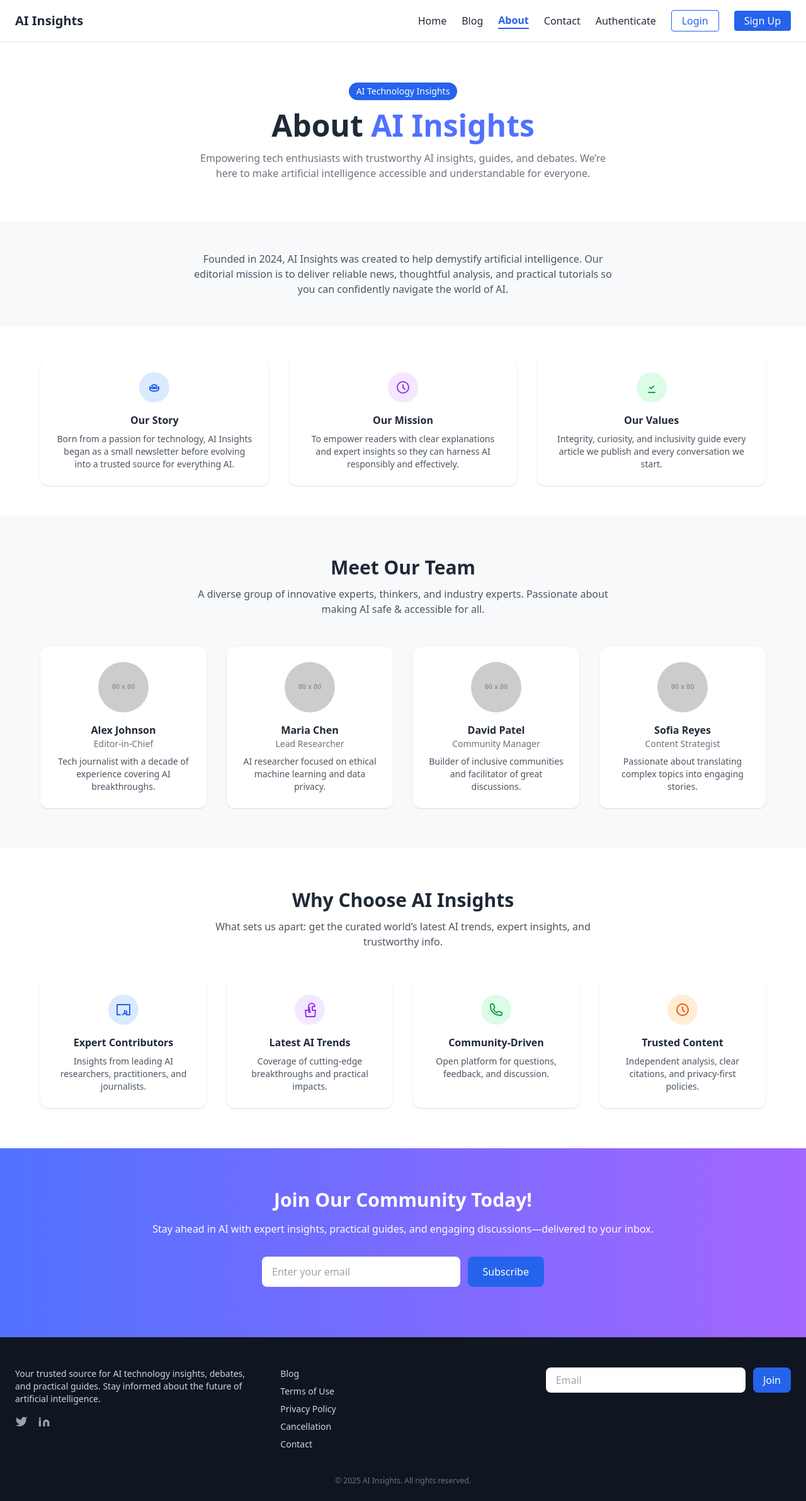
After one commit to rammedisetti/ai-blog, a Django app: page /about/ in a window 1280 px wide. The commit adds this page. Shown: the whole page at 63% size. Run offline with Django 5.2, Linux system fonts and the light colour scheme; grey boxes labelled with a size stand in for pictures from a placeholder-image service; some libraries are stand-ins or nearby versions.

Commit message:
AI-10 feat: add about page and update navigation

```diff
--- /dev/null
+++ b/aiblogsite/blog/templates/blog/about.html
@@ -0,0 +1,200 @@
+{% load static %}
+<!DOCTYPE html>
+<html lang="en">
+<head>
+    <meta charset="UTF-8">
+    <meta name="viewport" content="width=device-width, initial-scale=1.0">
+    <title>About - AI Insights</title>
+    <script src="https://cdn.tailwindcss.com"></script>
+    <script src="https://unpkg.com/htmx.org@1.9.12"></script>
+</head>
+<body class="min-h-screen flex flex-col bg-[#F8F9FB] text-gray-800">
+    <!-- Header -->
+    <header class="border-b bg-white">
+        <div class="max-w-7xl mx-auto px-6 flex items-center justify-between py-4">
+            <a href="/" class="text-xl font-semibold">AI Insights</a>
+            <button id="nav-toggle" class="md:hidden">
+                <svg class="w-6 h-6" fill="none" stroke="currentColor" viewBox="0 0 24 24"><path stroke-linecap="round" stroke-linejoin="round" stroke-width="2" d="M4 6h16M4 12h16M4 18h16"/></svg>
+            </button>
+            <nav id="nav-menu" class="hidden md:flex items-center space-x-6">
+                <a href="{% url 'home' %}" class="{% if request.resolver_match.url_name == 'home' %}text-blue-600 font-semibold border-b-2 border-blue-600{% else %}hover:text-blue-600{% endif %}">Home</a>
+                <a href="{% url 'blog_home' %}" class="{% if request.resolver_match.url_name == 'blog_home' %}text-blue-600 font-semibold border-b-2 border-blue-600{% else %}hover:text-blue-600{% endif %}">Blog</a>
+                <a href="{% url 'about' %}" class="{% if request.resolver_match.url_name == 'about' %}text-blue-600 font-semibold border-b-2 border-blue-600{% else %}hover:text-blue-600{% endif %}">About</a>
+                <a href="{% url 'contact' %}" class="{% if request.resolver_match.url_name == 'contact' %}text-blue-600 font-semibold border-b-2 border-blue-600{% else %}hover:text-blue-600{% endif %}">Contact</a>
+                <a href="{% url 'accounts:auth_split' %}" class="hover:text-blue-600">Authenticate</a>
+                <a href="{% url 'accounts:login' %}" class="px-4 py-1 border border-blue-600 text-blue-600 rounded hover:bg-blue-50">Login</a>
+                <a href="{% url 'accounts:signup' %}" class="px-4 py-1 bg-blue-600 text-white rounded hover:bg-blue-700">Sign Up</a>
+            </nav>
+        </div>
+        <div id="mobile-menu" class="hidden md:hidden px-6 pb-4">
+            <nav class="flex flex-col space-y-2">
+                <a href="{% url 'home' %}" class="{% if request.resolver_match.url_name == 'home' %}text-blue-600 font-semibold border-b-2 border-blue-600{% else %}hover:text-blue-600{% endif %}">Home</a>
+                <a href="{% url 'blog_home' %}" class="{% if request.resolver_match.url_name == 'blog_home' %}text-blue-600 font-semibold border-b-2 border-blue-600{% else %}hover:text-blue-600{% endif %}">Blog</a>
+                <a href="{% url 'about' %}" class="{% if request.resolver_match.url_name == 'about' %}text-blue-600 font-semibold border-b-2 border-blue-600{% else %}hover:text-blue-600{% endif %}">About</a>
+                <a href="{% url 'contact' %}" class="{% if request.resolver_match.url_name == 'contact' %}text-blue-600 font-semibold border-b-2 border-blue-600{% else %}hover:text-blue-600{% endif %}">Contact</a>
+                <a href="{% url 'accounts:login' %}" class="hover:text-blue-600">Login</a>
+                <a href="{% url 'accounts:signup' %}" class="hover:text-blue-600">Sign Up</a>
+                <a href="{% url 'accounts:auth_split' %}" class="hover:text-blue-600">Authenticate</a>
+            </nav>
+        </div>
+    </header>
+
+    <!-- Hero Section -->
+    <section class="text-center px-6 py-16 bg-white">
+        <span class="text-sm font-medium bg-blue-600 text-white px-3 py-1 rounded-full mb-4 inline-block">AI Technology Insights</span>
+        <h1 class="text-4xl sm:text-5xl font-extrabold mb-4">About <span class="text-[#5171FF]">AI Insights</span></h1>
+        <p class="text-gray-500 max-w-2xl mx-auto">Empowering tech enthusiasts with trustworthy AI insights, guides, and debates. We’re here to make artificial intelligence accessible and understandable for everyone.</p>
+    </section>
+
+    <!-- Intro Paragraph -->
+    <section class="px-6 py-12 text-center">
+        <p class="max-w-2xl mx-auto text-gray-600">Founded in 2024, AI Insights was created to help demystify artificial intelligence. Our editorial mission is to deliver reliable news, thoughtful analysis, and practical tutorials so you can confidently navigate the world of AI.</p>
+    </section>
+
+    <!-- Story Mission Values -->
+    <section class="px-6 py-12 bg-white">
+        <div class="max-w-6xl mx-auto grid gap-8 md:grid-cols-3">
+            <div class="p-6 bg-white rounded-xl shadow text-center">
+                <div class="flex items-center justify-center h-12 w-12 rounded-full bg-blue-100 mx-auto mb-4">
+                    <svg class="w-6 h-6 text-blue-600" fill="none" stroke="currentColor" viewBox="0 0 24 24"><path stroke-linecap="round" stroke-linejoin="round" stroke-width="2" d="M12 12c2.21 0 4-.895 4-2s-1.79-2-4-2-4 .895-4 2 1.79 2 4 2z"/><path stroke-linecap="round" stroke-linejoin="round" stroke-width="2" d="M12 14c-3.866 0-7-1.343-7-3v4c0 1.657 3.134 3 7 3s7-1.343 7-3v-4c0 1.657-3.134 3-7 3z"/></svg>
+                </div>
+                <h3 class="font-semibold mb-2">Our Story</h3>
+                <p class="text-sm text-gray-600">Born from a passion for technology, AI Insights began as a small newsletter before evolving into a trusted source for everything AI.</p>
+            </div>
+            <div class="p-6 bg-white rounded-xl shadow text-center">
+                <div class="flex items-center justify-center h-12 w-12 rounded-full bg-purple-100 mx-auto mb-4">
+                    <svg class="w-6 h-6 text-purple-600" fill="none" stroke="currentColor" viewBox="0 0 24 24"><path stroke-linecap="round" stroke-linejoin="round" stroke-width="2" d="M12 8v4l3 3m6-3a9 9 0 11-18 0 9 9 0 0118 0z"/></svg>
+                </div>
+                <h3 class="font-semibold mb-2">Our Mission</h3>
+                <p class="text-sm text-gray-600">To empower readers with clear explanations and expert insights so they can harness AI responsibly and effectively.</p>
+            </div>
+            <div class="p-6 bg-white rounded-xl shadow text-center">
+                <div class="flex items-center justify-center h-12 w-12 rounded-full bg-green-100 mx-auto mb-4">
+                    <svg class="w-6 h-6 text-green-600" fill="none" stroke="currentColor" viewBox="0 0 24 24"><path stroke-linecap="round" stroke-linejoin="round" stroke-width="2" d="M9 12l2 2 4-4M7 20h10"/></svg>
+                </div>
+                <h3 class="font-semibold mb-2">Our Values</h3>
+                <p class="text-sm text-gray-600">Integrity, curiosity, and inclusivity guide every article we publish and every conversation we start.</p>
+            </div>
+        </div>
+    </section>
+
+    <!-- Team Section -->
+    <section class="px-6 py-16 text-center bg-[#F8F9FB]">
+        <h2 class="text-3xl font-bold mb-3">Meet Our Team</h2>
+        <p class="text-gray-600 max-w-2xl mx-auto mb-12">A diverse group of innovative experts, thinkers, and industry experts. Passionate about making AI safe & accessible for all.</p>
+        <div class="max-w-6xl mx-auto grid gap-8 sm:grid-cols-2 lg:grid-cols-4">
+            <div class="bg-white rounded-xl shadow p-6">
+                <img src="https://placehold.co/80x80" alt="Member" class="w-20 h-20 rounded-full mx-auto mb-4">
+                <h3 class="font-semibold">Alex Johnson</h3>
+                <p class="text-sm text-gray-500">Editor-in-Chief</p>
+                <p class="text-sm text-gray-600 mt-2">Tech journalist with a decade of experience covering AI breakthroughs.</p>
+            </div>
+            <div class="bg-white rounded-xl shadow p-6">
+                <img src="https://placehold.co/80x80" alt="Member" class="w-20 h-20 rounded-full mx-auto mb-4">
+                <h3 class="font-semibold">Maria Chen</h3>
+                <p class="text-sm text-gray-500">Lead Researcher</p>
+                <p class="text-sm text-gray-600 mt-2">AI researcher focused on ethical machine learning and data privacy.</p>
+            </div>
+            <div class="bg-white rounded-xl shadow p-6">
+                <img src="https://placehold.co/80x80" alt="Member" class="w-20 h-20 rounded-full mx-auto mb-4">
+                <h3 class="font-semibold">David Patel</h3>
+                <p class="text-sm text-gray-500">Community Manager</p>
+                <p class="text-sm text-gray-600 mt-2">Builder of inclusive communities and facilitator of great discussions.</p>
+            </div>
+            <div class="bg-white rounded-xl shadow p-6">
+                <img src="https://placehold.co/80x80" alt="Member" class="w-20 h-20 rounded-full mx-auto mb-4">
+                <h3 class="font-semibold">Sofia Reyes</h3>
+                <p class="text-sm text-gray-500">Content Strategist</p>
+                <p class="text-sm text-gray-600 mt-2">Passionate about translating complex topics into engaging stories.</p>
+            </div>
+        </div>
+    </section>
+
+    <!-- Why Choose Section -->
+    <section class="px-6 py-16 bg-white">
+        <h2 class="text-3xl font-bold text-center mb-3">Why Choose AI Insights</h2>
+        <p class="text-gray-600 text-center max-w-2xl mx-auto mb-12">What sets us apart: get the curated world’s latest AI trends, expert insights, and trustworthy info.</p>
+        <div class="max-w-6xl mx-auto grid gap-8 sm:grid-cols-2 lg:grid-cols-4">
+            <div class="p-6 bg-white rounded-xl shadow text-center">
+                <div class="flex items-center justify-center h-12 w-12 rounded-full bg-blue-100 mx-auto mb-4">
+                    <svg class="w-6 h-6 text-blue-600" fill="none" stroke="currentColor" viewBox="0 0 24 24"><path stroke-linecap="round" stroke-linejoin="round" stroke-width="2" d="M17 20h5V4H2v16h5m10 0v-6m0 6l-3-3m0 0l-3 3m3-3v-4"/></svg>
+                </div>
+                <h3 class="font-semibold mb-2">Expert Contributors</h3>
+                <p class="text-sm text-gray-600">Insights from leading AI researchers, practitioners, and journalists.</p>
+            </div>
+            <div class="p-6 bg-white rounded-xl shadow text-center">
+                <div class="flex items-center justify-center h-12 w-12 rounded-full bg-purple-100 mx-auto mb-4">
+                    <svg class="w-6 h-6 text-purple-600" fill="none" stroke="currentColor" viewBox="0 0 24 24"><path stroke-linecap="round" stroke-linejoin="round" stroke-width="2" d="M13 16h-1v-4h-1m-1 4h1V9h1m4-2v6h5l-1 10H6L5 13h5V7a5 5 0 1110 0z"/></svg>
+                </div>
+                <h3 class="font-semibold mb-2">Latest AI Trends</h3>
+                <p class="text-sm text-gray-600">Coverage of cutting-edge breakthroughs and practical impacts.</p>
+            </div>
+            <div class="p-6 bg-white rounded-xl shadow text-center">
+                <div class="flex items-center justify-center h-12 w-12 rounded-full bg-green-100 mx-auto mb-4">
+                    <svg class="w-6 h-6 text-green-600" fill="none" stroke="currentColor" viewBox="0 0 24 24"><path stroke-linecap="round" stroke-linejoin="round" stroke-width="2" d="M3 5a2 2 0 012-2h1.28a2 2 0 011.789 1.106L9.217 7.447a2 2 0 01-.196 2.177l-1.585 1.585a11.037 11.037 0 005.585 5.585l1.585-1.585a2 2 0 012.177-.196l3.341 1.148A2 2 0 0121 17.72V19a2 2 0 01-2 2h-.125C9.279 21 3 14.721 3 6.125V5z"/></svg>
+                </div>
+                <h3 class="font-semibold mb-2">Community-Driven</h3>
+                <p class="text-sm text-gray-600">Open platform for questions, feedback, and discussion.</p>
+            </div>
+            <div class="p-6 bg-white rounded-xl shadow text-center">
+                <div class="flex items-center justify-center h-12 w-12 rounded-full bg-orange-100 mx-auto mb-4">
+                    <svg class="w-6 h-6 text-orange-600" fill="none" stroke="currentColor" viewBox="0 0 24 24"><path stroke-linecap="round" stroke-linejoin="round" stroke-width="2" d="M12 8v4l3 3m6-3a9 9 0 11-18 0 9 9 0 0118 0z"/></svg>
+                </div>
+                <h3 class="font-semibold mb-2">Trusted Content</h3>
+                <p class="text-sm text-gray-600">Independent analysis, clear citations, and privacy-first policies.</p>
+            </div>
+        </div>
+    </section>
+
+    <!-- Newsletter CTA -->
+    <section class="py-16 text-center text-white" style="background: linear-gradient(90deg,#5171FF 0%,#A366FF 100%);">
+        <h2 class="text-3xl font-bold mb-4">Join Our Community Today!</h2>
+        <p class="mb-8">Stay ahead in AI with expert insights, practical guides, and engaging discussions—delivered to your inbox.</p>
+        <form hx-post="#" hx-target="#newsletter-message" hx-swap="outerHTML" class="w-full max-w-md mx-auto flex flex-col sm:flex-row gap-3">
+            <input type="email" name="email" required placeholder="Enter your email" class="flex-1 px-4 py-3 rounded-lg text-gray-900" />
+            <button type="submit" class="px-6 py-3 bg-blue-600 rounded-lg text-white hover:bg-blue-700">Subscribe</button>
+        </form>
+        <div id="newsletter-message" class="mt-4"></div>
+    </section>
+
+    <!-- Footer -->
+    <footer class="bg-[#101522] text-gray-300 pt-12 pb-6 mt-auto">
+        <div class="max-w-7xl mx-auto px-6 grid gap-8 md:grid-cols-3">
+            <div>
+                <p class="text-sm">Your trusted source for AI technology insights, debates, and practical guides. Stay informed about the future of artificial intelligence.</p>
+                <div class="flex space-x-4 mt-4">
+                    <a href="#" aria-label="Twitter">
+                        <svg class="w-5 h-5 text-gray-400 hover:text-white" fill="currentColor" viewBox="0 0 24 24"><path d="M23 3a10.9 10.9 0 01-3.14 1.53 4.48 4.48 0 00-7.86 3v1A10.66 10.66 0 013 4s-4 9 5 13a11.64 11.64 0 01-7 2c9 5 20 0 20-11.5a4.5 4.5 0 00-.08-.83A7.72 7.72 0 0023 3z"/></svg>
+                    </a>
+                    <a href="#" aria-label="LinkedIn">
+                        <svg class="w-5 h-5 text-gray-400 hover:text-white" fill="currentColor" viewBox="0 0 24 24"><path d="M16 8a6 6 0 016 6v7h-4v-7a2 2 0 00-4 0v7h-4v-7a6 6 0 016-6zM2 9h4v12H2zM4 4a2 2 0 110 4 2 2 0 010-4z"/></svg>
+                    </a>
+                </div>
+            </div>
+            <div class="text-sm flex flex-col space-y-2">
+                <a href="/blog/" class="hover:text-white">Blog</a>
+                <a href="/terms/" class="hover:text-white">Terms of Use</a>
+                <a href="/privacy/" class="hover:text-white">Privacy Policy</a>
+                <a href="/cancellation/" class="hover:text-white">Cancellation</a>
+                <a href="/contact/" class="hover:text-white">Contact</a>
+            </div>
+            <div>
+                <form hx-post="#" hx-target="#footer-message" hx-swap="outerHTML" class="flex flex-col sm:flex-row gap-3">
+                    <input type="email" placeholder="Email" required class="flex-1 px-4 py-2 rounded-lg text-gray-900 focus:outline-none">
+                    <button type="submit" class="px-4 py-2 bg-blue-600 rounded-lg text-white hover:bg-blue-700">Join</button>
+                </form>
+                <div id="footer-message" class="mt-2 text-sm"></div>
+            </div>
+        </div>
+        <div class="text-center text-xs text-gray-500 mt-10">&copy; {{ year|default:'2024' }} AI Insights. All rights reserved.</div>
+    </footer>
+
+    <script>
+    const navToggle = document.getElementById('nav-toggle');
+    const mobileMenu = document.getElementById('mobile-menu');
+    navToggle && navToggle.addEventListener('click', () => {
+        mobileMenu.classList.toggle('hidden');
+    });
+    </script>
+</body>
+</html>
--- a/aiblogsite/blog/templates/blog/blog_home.html
+++ b/aiblogsite/blog/templates/blog/blog_home.html
@@ -19,7 +19,7 @@
             <nav id="nav-menu" class="hidden md:flex items-center space-x-6">
                 <a href="{% url 'home' %}" class="{% if request.resolver_match.url_name == 'home' %}text-blue-600 font-semibold border-b-2 border-blue-600{% else %}hover:text-blue-600{% endif %}">Home</a>
                 <a href="{% url 'blog_home' %}" class="{% if request.resolver_match.url_name == 'blog_home' %}text-blue-600 font-semibold border-b-2 border-blue-600{% else %}hover:text-blue-600{% endif %}">Blog</a>
-                <a href="/about/" class="hover:text-blue-600">About</a>
+                <a href="{% url 'about' %}" class="{% if request.resolver_match.url_name == 'about' %}text-blue-600 font-semibold border-b-2 border-blue-600{% else %}hover:text-blue-600{% endif %}">About</a>
                 <a href="{% url 'contact' %}" class="{% if request.resolver_match.url_name == 'contact' %}text-blue-600 font-semibold border-b-2 border-blue-600{% else %}hover:text-blue-600{% endif %}">Contact</a>
                 <a href="{% url 'accounts:auth_split' %}" class="hover:text-blue-600">Authenticate</a>
                 <a href="{% url 'accounts:login' %}" class="px-4 py-1 border border-blue-600 text-blue-600 rounded hover:bg-blue-50">Login</a>
@@ -30,7 +30,7 @@
             <nav class="flex flex-col space-y-2">
                 <a href="{% url 'home' %}" class="{% if request.resolver_match.url_name == 'home' %}text-blue-600 font-semibold border-b-2 border-blue-600{% else %}hover:text-blue-600{% endif %}">Home</a>
                 <a href="{% url 'blog_home' %}" class="{% if request.resolver_match.url_name == 'blog_home' %}text-blue-600 font-semibold border-b-2 border-blue-600{% else %}hover:text-blue-600{% endif %}">Blog</a>
-                <a href="/about/" class="hover:text-blue-600">About</a>
+                <a href="{% url 'about' %}" class="{% if request.resolver_match.url_name == 'about' %}text-blue-600 font-semibold border-b-2 border-blue-600{% else %}hover:text-blue-600{% endif %}">About</a>
                 <a href="{% url 'contact' %}" class="{% if request.resolver_match.url_name == 'contact' %}text-blue-600 font-semibold border-b-2 border-blue-600{% else %}hover:text-blue-600{% endif %}">Contact</a>
                 <a href="{% url 'accounts:login' %}" class="hover:text-blue-600">Login</a>
                 <a href="{% url 'accounts:signup' %}" class="hover:text-blue-600">Sign Up</a>
--- a/aiblogsite/blog/templates/blog/contact.html
+++ b/aiblogsite/blog/templates/blog/contact.html
@@ -19,7 +19,7 @@
             <nav id="nav-menu" class="hidden md:flex items-center space-x-6">
                 <a href="{% url 'home' %}" class="{% if request.resolver_match.url_name == 'home' %}text-blue-600 font-semibold border-b-2 border-blue-600{% else %}hover:text-blue-600{% endif %}">Home</a>
                 <a href="{% url 'blog_home' %}" class="{% if request.resolver_match.url_name == 'blog_home' %}text-blue-600 font-semibold border-b-2 border-blue-600{% else %}hover:text-blue-600{% endif %}">Blog</a>
-                <a href="/about/" class="hover:text-blue-600">About</a>
+                <a href="{% url 'about' %}" class="{% if request.resolver_match.url_name == 'about' %}text-blue-600 font-semibold border-b-2 border-blue-600{% else %}hover:text-blue-600{% endif %}">About</a>
                 <a href="{% url 'contact' %}" class="{% if request.resolver_match.url_name == 'contact' %}text-blue-600 font-semibold border-b-2 border-blue-600{% else %}hover:text-blue-600{% endif %}">Contact</a>
                 <a href="{% url 'accounts:auth_split' %}" class="hover:text-blue-600">Authenticate</a>
                 <a href="{% url 'accounts:login' %}" class="px-4 py-1 border border-blue-600 text-blue-600 rounded hover:bg-blue-50">Login</a>
@@ -30,7 +30,7 @@
             <nav class="flex flex-col space-y-2">
                 <a href="{% url 'home' %}" class="{% if request.resolver_match.url_name == 'home' %}text-blue-600 font-semibold border-b-2 border-blue-600{% else %}hover:text-blue-600{% endif %}">Home</a>
                 <a href="{% url 'blog_home' %}" class="{% if request.resolver_match.url_name == 'blog_home' %}text-blue-600 font-semibold border-b-2 border-blue-600{% else %}hover:text-blue-600{% endif %}">Blog</a>
-                <a href="/about/" class="hover:text-blue-600">About</a>
+                <a href="{% url 'about' %}" class="{% if request.resolver_match.url_name == 'about' %}text-blue-600 font-semibold border-b-2 border-blue-600{% else %}hover:text-blue-600{% endif %}">About</a>
                 <a href="{% url 'contact' %}" class="{% if request.resolver_match.url_name == 'contact' %}text-blue-600 font-semibold border-b-2 border-blue-600{% else %}hover:text-blue-600{% endif %}">Contact</a>
                 <a href="{% url 'accounts:login' %}" class="hover:text-blue-600">Login</a>
                 <a href="{% url 'accounts:signup' %}" class="hover:text-blue-600">Sign Up</a>
--- a/aiblogsite/blog/templates/blog/landing.html
+++ b/aiblogsite/blog/templates/blog/landing.html
@@ -22,7 +22,7 @@
             <nav id="nav-menu" class="hidden md:flex items-center space-x-6">
                 <a href="{% url 'home' %}" class="{% if request.resolver_match.url_name == 'home' %}text-blue-600 font-semibold border-b-2 border-blue-600{% else %}hover:text-blue-600{% endif %}">Home</a>
                 <a href="{% url 'blog_home' %}" class="{% if request.resolver_match.url_name == 'blog_home' %}text-blue-600 font-semibold border-b-2 border-blue-600{% else %}hover:text-blue-600{% endif %}">Blog</a>
-                <a href="/about/" class="hover:text-blue-600">About</a>
+                <a href="{% url 'about' %}" class="{% if request.resolver_match.url_name == 'about' %}text-blue-600 font-semibold border-b-2 border-blue-600{% else %}hover:text-blue-600{% endif %}">About</a>
                 <a href="{% url 'contact' %}" class="{% if request.resolver_match.url_name == 'contact' %}text-blue-600 font-semibold border-b-2 border-blue-600{% else %}hover:text-blue-600{% endif %}">Contact</a>
                 <a href="{% url 'accounts:auth_split' %}" class="hover:text-blue-600">Authenticate</a>
                 <a href="{% url 'accounts:login' %}" class="px-4 py-1 border border-blue-600 text-blue-600 rounded hover:bg-blue-50">Login</a>
@@ -33,7 +33,7 @@
             <nav class="flex flex-col space-y-2">
                 <a href="{% url 'home' %}" class="{% if request.resolver_match.url_name == 'home' %}text-blue-600 font-semibold border-b-2 border-blue-600{% else %}hover:text-blue-600{% endif %}">Home</a>
                 <a href="{% url 'blog_home' %}" class="{% if request.resolver_match.url_name == 'blog_home' %}text-blue-600 font-semibold border-b-2 border-blue-600{% else %}hover:text-blue-600{% endif %}">Blog</a>
-                <a href="/about/" class="hover:text-blue-600">About</a>
+                <a href="{% url 'about' %}" class="{% if request.resolver_match.url_name == 'about' %}text-blue-600 font-semibold border-b-2 border-blue-600{% else %}hover:text-blue-600{% endif %}">About</a>
                 <a href="{% url 'contact' %}" class="{% if request.resolver_match.url_name == 'contact' %}text-blue-600 font-semibold border-b-2 border-blue-600{% else %}hover:text-blue-600{% endif %}">Contact</a>
                 <a href="{% url 'accounts:login' %}" class="hover:text-blue-600">Login</a>
                 <a href="{% url 'accounts:signup' %}" class="hover:text-blue-600">Sign Up</a>
--- a/aiblogsite/blog/urls.py
+++ b/aiblogsite/blog/urls.py
@@ -4,5 +4,6 @@ from . import views
 urlpatterns = [
     path('', views.home, name='home'),
     path('blog/', views.blog_home, name='blog_home'),
+    path('about/', views.about, name='about'),
     path('contact/', views.contact, name='contact'),
 ]
--- a/aiblogsite/blog/views.py
+++ b/aiblogsite/blog/views.py
@@ -16,6 +16,14 @@ def blog_home(request):
 
     context = {"year": datetime.now().year}
     return render(request, "blog/blog_home.html", context)
+
+
+def about(request):
+    """Render the About page."""
+    from datetime import datetime
+
+    context = {"year": datetime.now().year}
+    return render(request, "blog/about.html", context)
 
 
 def contact(request):
```
